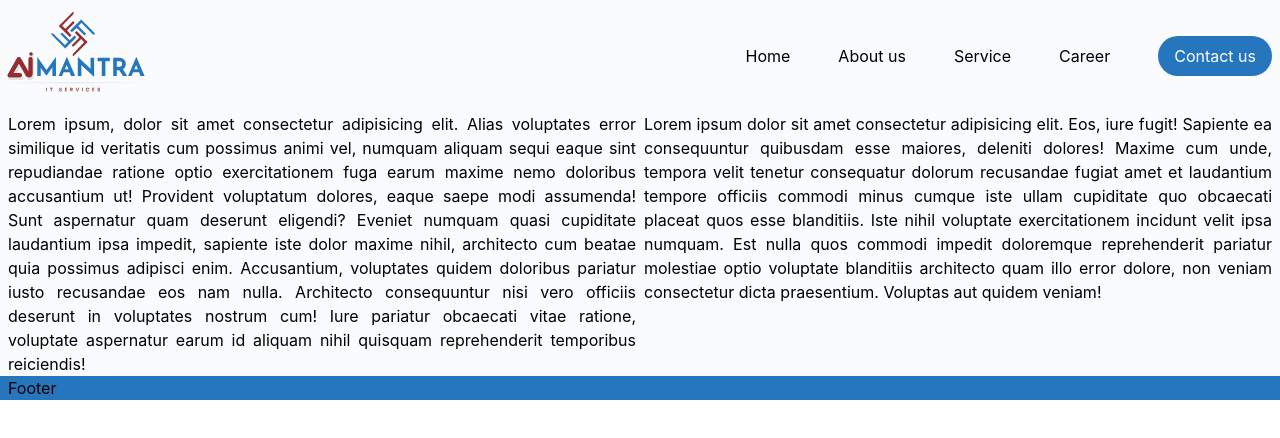
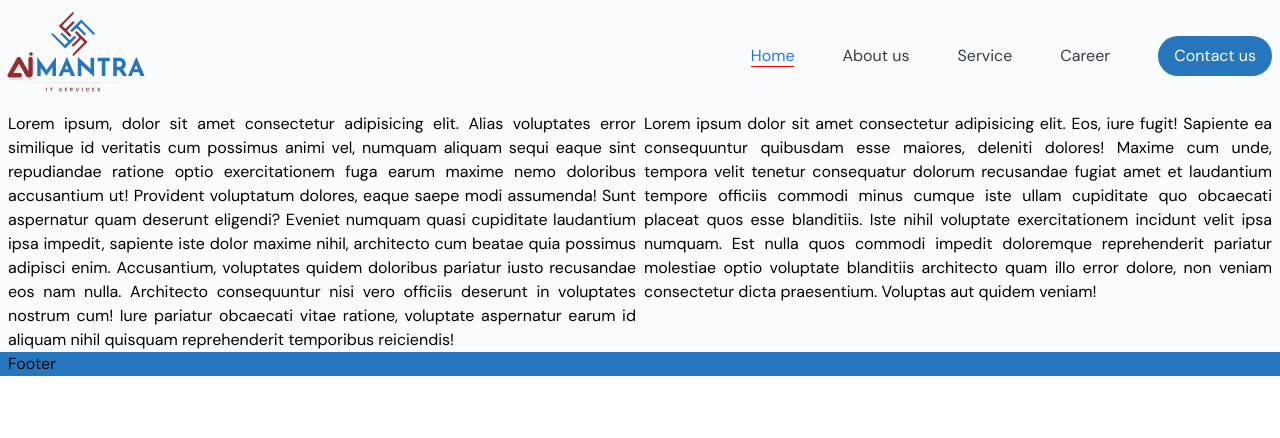
Before and after one commit to freakinrkb/Frontend_dashboard, a React (Vite) app: page / in a window 1280 px wide. Shown: the top 438 px of the page. Built offline with nearby package versions, Linux system fonts and the light colour scheme.

Commit message:
prettified

```diff
--- a/index.html
+++ b/index.html
@@ -1,8 +1,14 @@
 <!doctype html>
 <html lang="en">
+
 <head>
   <meta charset="UTF-8" />
   <link rel="icon" type="image/x-icon" href="/favicon.png" />
+  <link rel="preconnect" href="https://fonts.googleapis.com">
+  <link rel="preconnect" href="https://fonts.gstatic.com" crossorigin>
+  <link
+    href="https://fonts.googleapis.com/css2?family=Arvo:ital,wght@0,400;0,700;1,400;1,700&family=DM+Sans:ital,opsz,wght@0,9..40,100;0,9..40,200;0,9..40,400;0,9..40,500;0,9..40,600;0,9..40,700;1,9..40,100;1,9..40,200;1,9..40,400;1,9..40,600&display=swap"
+    rel="stylesheet">
   <meta name="viewport" content="width=device-width, initial-scale=1.0" />
   <title>AiMANTRA</title>
 </head>
@@ -11,4 +17,5 @@
   <div id="root"></div>
   <script type="module" src="/src/main.jsx"></script>
 </body>
+
 </html>
--- a/src/components/Navbar.css
+++ b/src/components/Navbar.css
@@ -0,0 +1,9 @@
+nav {
+  color: #343d48;
+  font-weight: 400;
+}
+
+.activeLink {
+  color: #1f75fe;
+  border-bottom: 1px solid red;
+}
--- a/src/components/Navbar.jsx
+++ b/src/components/Navbar.jsx
@@ -1,5 +1,6 @@
 import Logo from "@assets/logo.svg";
 import Hamburger from "@assets/hamburger.svg";
+import "./Navbar.css";
 
 import { NavLink, Link } from "react-router-dom";
 import { useState } from "react";
@@ -26,16 +27,36 @@ const Navbar = () => {
       <div className="nav-elements">
         <ul className="text-md hidden items-center md:flex md:gap-8 lg:gap-12">
           <li>
-            <NavLink to="/">Home</NavLink>
+            <NavLink
+              className={({ isActive }) => `${isActive ? "activeLink " : ""}`}
+              to="/"
+            >
+              Home
+            </NavLink>
           </li>
           <li>
-            <NavLink to="/about">About us</NavLink>
+            <NavLink
+              className={({ isActive }) => `${isActive ? "activeLink " : ""}`}
+              to="/about"
+            >
+              About us
+            </NavLink>
           </li>
           <li>
-            <NavLink to="/services">Service</NavLink>
+            <NavLink
+              className={({ isActive }) => `${isActive ? "activeLink " : ""}`}
+              to="/services"
+            >
+              Service
+            </NavLink>
           </li>
           <li>
-            <NavLink to="/career">Career</NavLink>
+            <NavLink
+              className={({ isActive }) => `${isActive ? "activeLink " : ""}`}
+              to="/career"
+            >
+              Career
+            </NavLink>
           </li>
           <NavLink to="/contact-us">
             <div className="rounded-full bg-[#2576BC] px-4 py-2 text-white">
--- a/src/css/App.css
+++ b/src/css/App.css
@@ -1,3 +1,9 @@
+body {
+  font-family: "DM Sans", sans-serif;
+}
+a {
+  text-decoration: none;
+}
 .container {
   @apply mx-auto px-2;
 }
```
Lines whose indentation alone changed are shown as unchanged.
